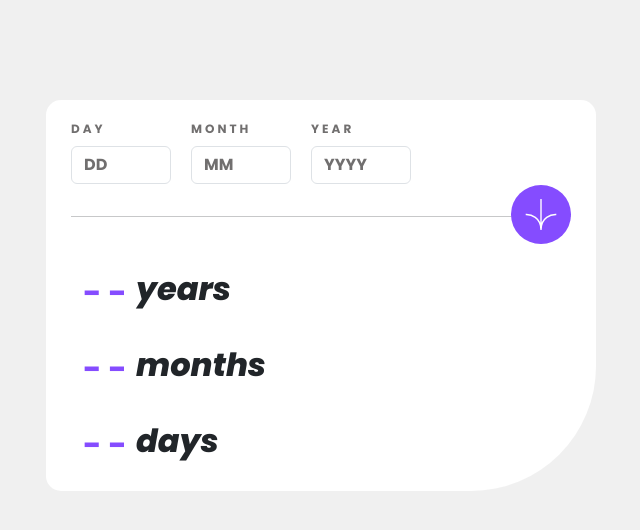
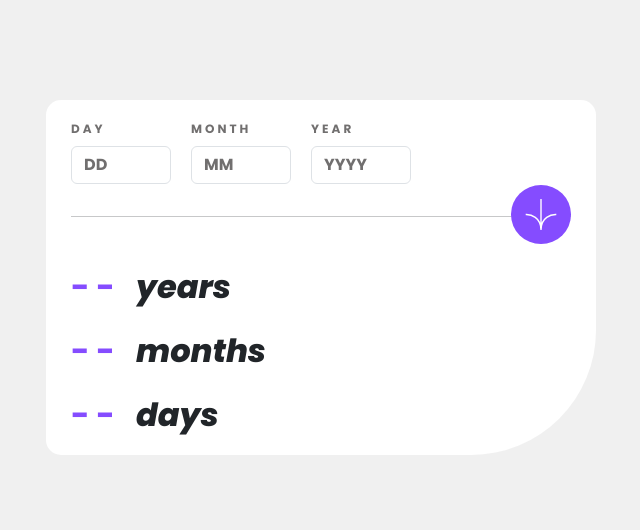
Before and after one commit to k2pbac/age-calculator, a React (Create React App) app: page / in a window 1280 px wide. Shown: the top 530 px of the page, without its empty margins (319-959 px from the left). Built offline with nearby package versions, Linux system fonts and the light colour scheme.

Commit message:
fix input

```diff
--- a/src/components/DateView.js
+++ b/src/components/DateView.js
@@ -1,16 +1,13 @@
 import "../css/DateView.css";
-import { Form } from "react-bootstrap";
 
 function DateView({ label, number }) {
   return (
-    <Form.Group className="mb-3" controlId={label}>
-      <Form.Control
-        className="poppins-bold"
-        value={number != -1 ? number : "- -"}
-        type="text"
-      />
-      <Form.Label className="poppins-extrabold-italic">{label}</Form.Label>
-    </Form.Group>
+    <div>
+      <p className="date-value poppins-bold">
+        {number !== -1 ? number : "- -"}
+      </p>
+      <p className="date-name poppins-extrabold-italic">{label} </p>
+    </div>
   );
 }
 
--- a/src/css/DateView.css
+++ b/src/css/DateView.css
@@ -6,15 +6,17 @@
   margin-top: 30px;
 }
 
-.date-views div {
-  display: flex;
-  align-items: center;
+.date-views .date-name {
   font-size: 32px;
 }
 
-.date-views input {
+.date-views .date-value {
   border: none;
   width: 65px;
   font-size: 32px;
   color: hsl(259, 100%, 65%);
 }
+
+.date-views div {
+  display: flex;
+}
```
